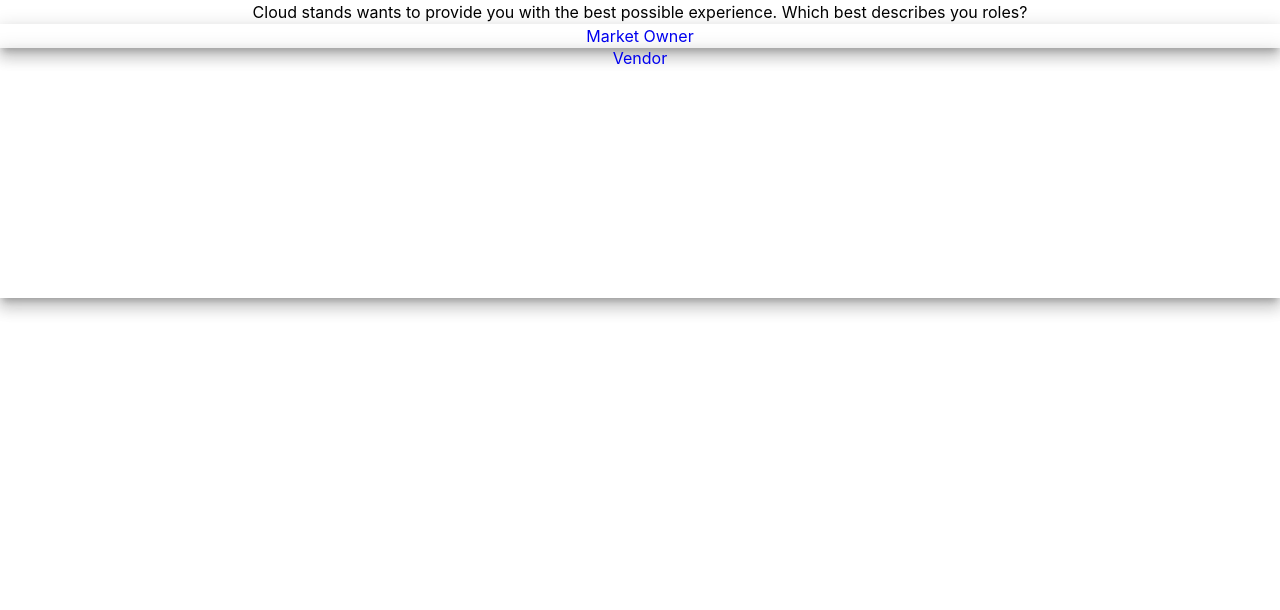
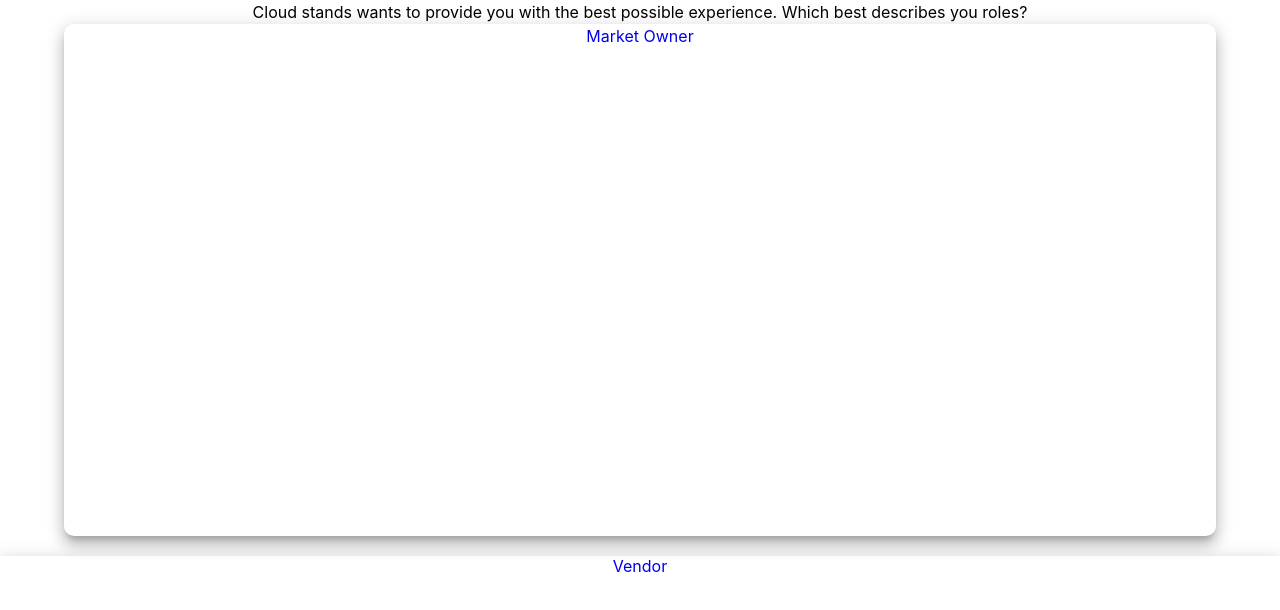
Before and after one commit to labs14-market-organizer/frontend, a React (Create React App) app: page /useronboarding in a window 1280 px wide. Shown: the top 610 px of the page. Built offline with nearby package versions, Linux system fonts and the light colour scheme; a web font is replaced by a local one.

Commit message:
styled changes

```diff
--- a/src/routes/UserOnboarding.js
+++ b/src/routes/UserOnboarding.js
@@ -24,13 +24,14 @@ const UserOnboarding = () => {
     )
 }
 
+
 const StyleBox = styled(Box)`
-        height: '40vw';
-        width: '90vw';
-        marginLeft: '5%';
-        marginBottom: "20px";
-        textAlign: "center";
-        borderRadius: "10px";
+        height: 40vw;
+        width: 90vw;
+        margin-left: 5%;
+        margin-bottom: 20px;
+        text-align: center;
+        border-radius: 10px;
 `;
 
 export default UserOnboarding;
```
